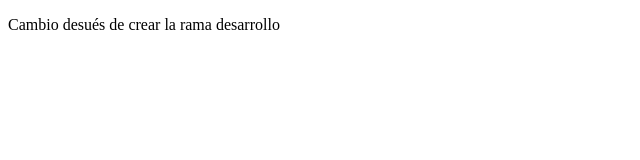
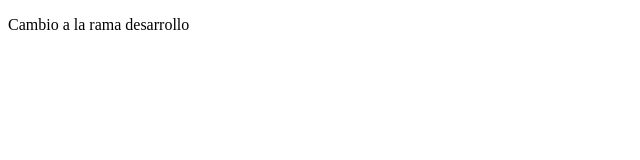
Before and after one commit to amrodriguesf/Master, a plain HTML site: page Index.html in a window 1280 px wide. Shown: the whole page, without its empty margins (0-640 px from the left). Drawn offline with Linux system fonts and the light colour scheme.

Commit message:
Commit con el nuevo procedimiento en rama desarrollo

```diff
--- a/Index.html
+++ b/Index.html
@@ -5,7 +5,7 @@
     <title>Hola Mundo</title>
 </head>
 <body>
-<p>Cambio desués de crear la rama desarrollo</p>
+<p>Cambio a la rama desarrollo</p>
 
 </body>
 </html>
```
